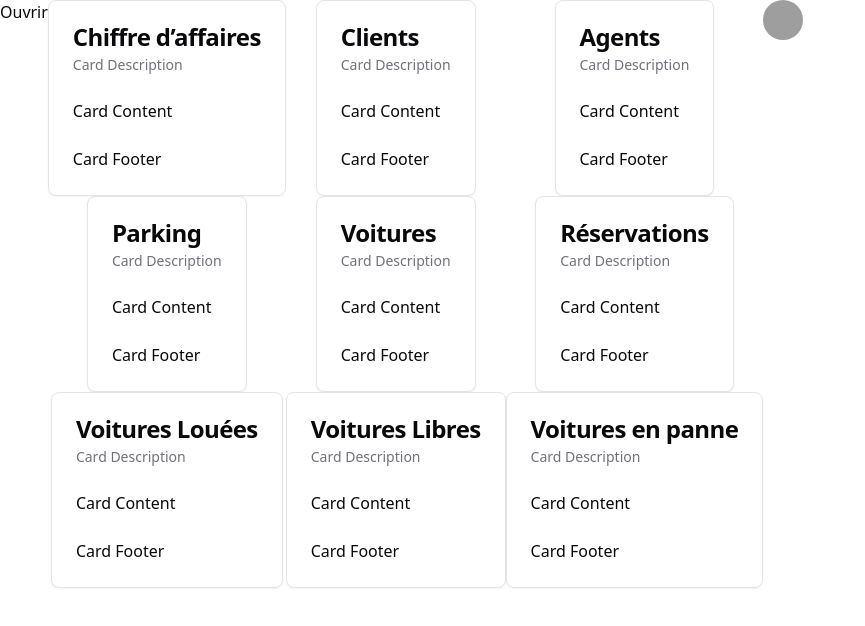
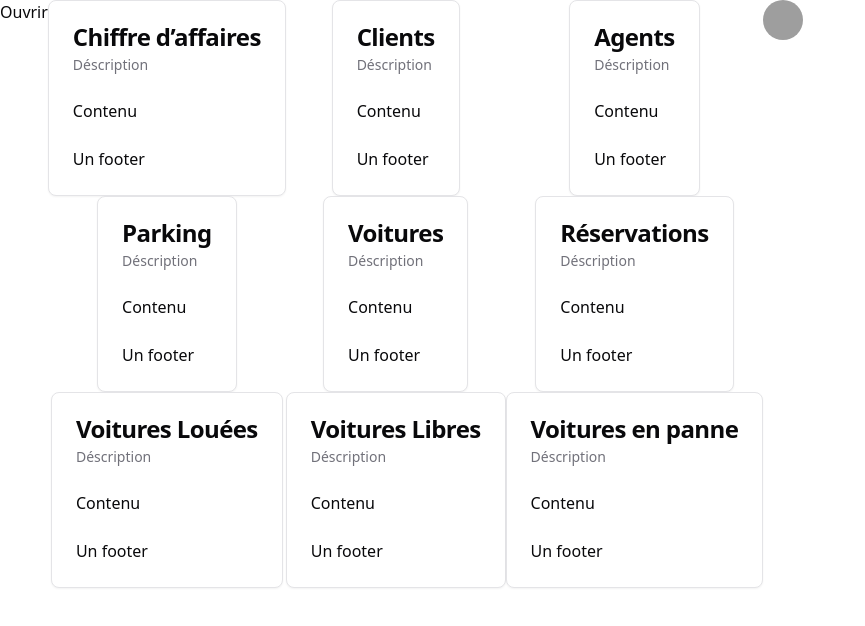
Before and after one commit to ElmotaKi/Back_gestion_Auto_Mobile, a React (Vite) app in the folder frontend/: page /Acceuil in a window 1280 px wide. Shown: the top 626 px of the page, without its empty margins (0-865 px from the left). Built offline with nearby package versions, Linux system fonts and the light colour scheme; sample sign-in values are in the browser's storage; grey boxes are pictures that could not be loaded.

Commit message:
fixed import data object added .agents as setted feched data

```diff
--- a/frontend/src/components/Auth/Login.jsx
+++ b/frontend/src/components/Auth/Login.jsx
@@ -3,7 +3,7 @@ import * as z from "zod";
 import React, { useState } from 'react';
 import { useForm } from "react-hook-form";
 import { zodResolver } from "@hookform/resolvers/zod";
-import { useNavigate } from "react-router-dom"; // Import useNavigate
+import { useNavigate } from "react-router-dom";
 import { Form, FormField, FormItem, FormLabel, FormMessage } from "../ui/form";
 import { Input } from "../ui/input";
 import { Button } from "../ui/button";
@@ -15,7 +15,7 @@ const formSchema = z.object({
 
 function Login() {
   const [error, setError] = useState(null);
-  const navigate = useNavigate(); // Initialize useNavigate
+  const navigate = useNavigate();
 
   const form = useForm({
     resolver: zodResolver(formSchema),
@@ -38,7 +38,6 @@ function Login() {
       const token = response.data.token;
       localStorage.setItem('token', token);
 
-      // Redirect to dashboard route
       navigate("/Acceuil");
     } catch (error) {
       if (error.response && error.response.data && error.response.data.message) {
@@ -64,6 +63,7 @@ function Login() {
                   <FormItem>
                     <FormLabel>Adresse Email</FormLabel>
                     <Input placeholder="adresse email" type="email" {...field} />
+
                     <FormMessage />
                   </FormItem>
                 )}
--- a/frontend/src/components/Dashboard/Admin/AdminCards.jsx
+++ b/frontend/src/components/Dashboard/Admin/AdminCards.jsx
@@ -16,13 +16,13 @@ function AdminCards() {
           <Card >
             <CardHeader>
               <CardTitle>Chiffre d’affaires</CardTitle>
-              <CardDescription>Card Description</CardDescription>
+              <CardDescription>Déscription</CardDescription>
             </CardHeader>
             <CardContent>
-              <p>Card Content</p>
+              <p>Contenu</p>
             </CardContent>
             <CardFooter>
-              <p>Card Footer</p>
+              <p>Un footer</p>
             </CardFooter>
           </Card>
         </div>
@@ -30,13 +30,13 @@ function AdminCards() {
           <Card>
             <CardHeader>
               <CardTitle>Parking</CardTitle>
-              <CardDescription>Card Description</CardDescription>
+              <CardDescription>Déscription</CardDescription>
             </CardHeader>
             <CardContent>
-              <p>Card Content</p>
+              <p>Contenu</p>
             </CardContent>
             <CardFooter>
-              <p>Card Footer</p>
+              <p>Un footer</p>
             </CardFooter>
           </Card>
         </div>
@@ -44,13 +44,13 @@ function AdminCards() {
           <Card>
             <CardHeader>
               <CardTitle>Voitures Louées</CardTitle>
-              <CardDescription>Card Description</CardDescription>
+              <CardDescription>Déscription</CardDescription>
             </CardHeader>
             <CardContent>
-              <p>Card Content</p>
+              <p>Contenu</p>
             </CardContent>
             <CardFooter>
-              <p>Card Footer</p>
+              <p>Un footer</p>
             </CardFooter>
           </Card>
         </div>
@@ -61,13 +61,13 @@ function AdminCards() {
           <Card>
             <CardHeader>
               <CardTitle>Clients</CardTitle>
-              <CardDescription>Card Description</CardDescription>
+              <CardDescription>Déscription</CardDescription>
             </CardHeader>
             <CardContent>
-              <p>Card Content</p>
+              <p>Contenu</p>
             </CardContent>
             <CardFooter>
-              <p>Card Footer</p>
+              <p>Un footer</p>
             </CardFooter>
           </Card>
         </div>
@@ -75,13 +75,13 @@ function AdminCards() {
           <Card>
             <CardHeader>
               <CardTitle>Voitures</CardTitle>
-              <CardDescription>Card Description</CardDescription>
+              <CardDescription>Déscription</CardDescription>
             </CardHeader>
             <CardContent>
-              <p>Card Content</p>
+              <p>Contenu</p>
             </CardContent>
             <CardFooter>
-              <p>Card Footer</p>
+              <p>Un footer</p>
             </CardFooter>
           </Card>
         </div>
@@ -89,13 +89,13 @@ function AdminCards() {
           <Card>
             <CardHeader>
               <CardTitle>Voitures Libres</CardTitle>
-              <CardDescription>Card Description</CardDescription>
+              <CardDescription>Déscription</CardDescription>
             </CardHeader>
             <CardContent>
-              <p>Card Content</p>
+              <p>Contenu</p>
             </CardContent>
             <CardFooter>
-              <p>Card Footer</p>
+              <p>Un footer</p>
             </CardFooter>
           </Card>
         </div>
@@ -106,13 +106,13 @@ function AdminCards() {
           <Card>
             <CardHeader>
               <CardTitle>Agents</CardTitle>
-              <CardDescription>Card Description</CardDescription>
+              <CardDescription>Déscription</CardDescription>
             </CardHeader>
             <CardContent>
-              <p>Card Content</p>
+              <p>Contenu</p>
             </CardContent>
             <CardFooter>
-              <p>Card Footer</p>
+              <p>Un footer</p>
             </CardFooter>
           </Card>
         </div>
@@ -120,13 +120,13 @@ function AdminCards() {
           <Card>
             <CardHeader>
               <CardTitle>Réservations</CardTitle>
-              <CardDescription>Card Description</CardDescription>
+              <CardDescription>Déscription</CardDescription>
             </CardHeader>
             <CardContent>
-              <p>Card Content</p>
+              <p>Contenu</p>
             </CardContent>
             <CardFooter>
-              <p>Card Footer</p>
+              <p>Un footer</p>
             </CardFooter>
           </Card>
         </div>
@@ -134,13 +134,13 @@ function AdminCards() {
           <Card>
             <CardHeader>
               <CardTitle>Voitures en panne</CardTitle>
-              <CardDescription>Card Description</CardDescription>
+              <CardDescription>Déscription</CardDescription>
             </CardHeader>
             <CardContent>
-              <p>Card Content</p>
+              <p>Contenu</p>
             </CardContent>
             <CardFooter>
-              <p>Card Footer</p>
+              <p>Un footer</p>
             </CardFooter>
           </Card>
         </div>
--- a/frontend/src/components/Dashboard/Admin/Layout.jsx
+++ b/frontend/src/components/Dashboard/Admin/Layout.jsx
@@ -19,7 +19,7 @@ const Layout = () => {
         return <Navigate to="/" />;
     }
     return (
-      <div className="flex ...">
+      <div className="flex">
         <div className="flex-none w-14 h-14">
         <Drawer>
                 <DrawerTrigger>Ouvrir</DrawerTrigger>
```
